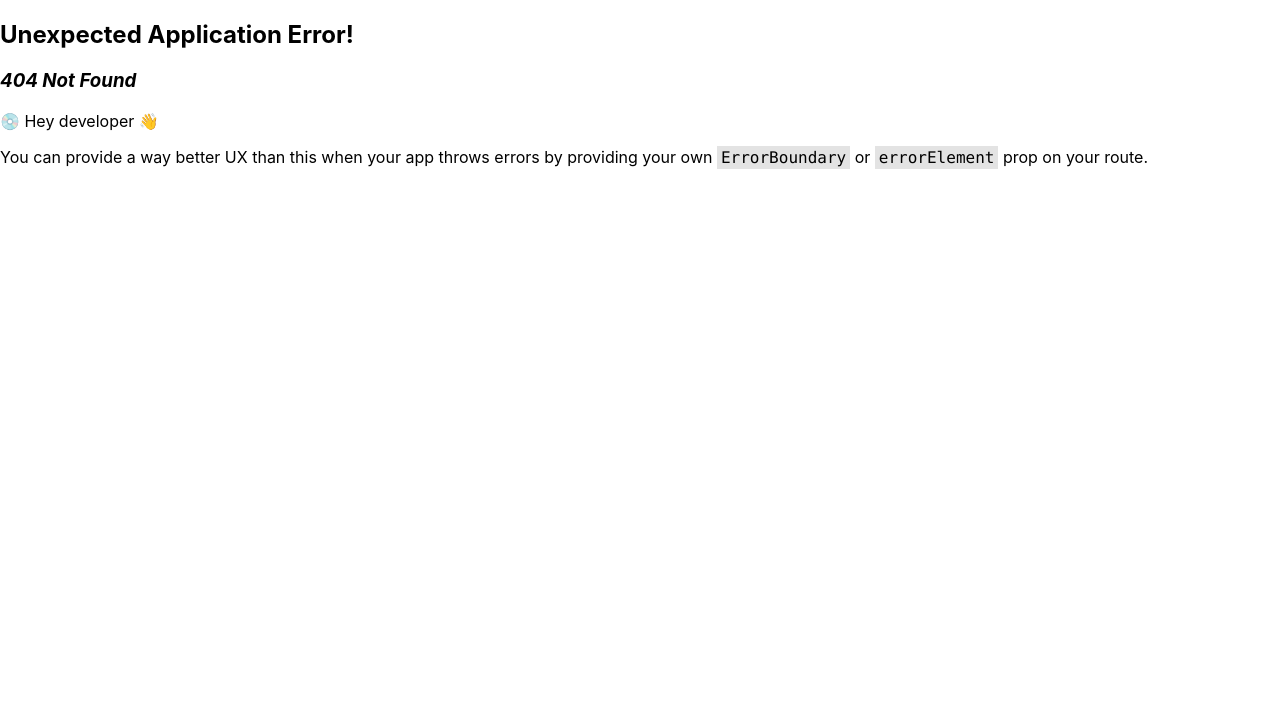
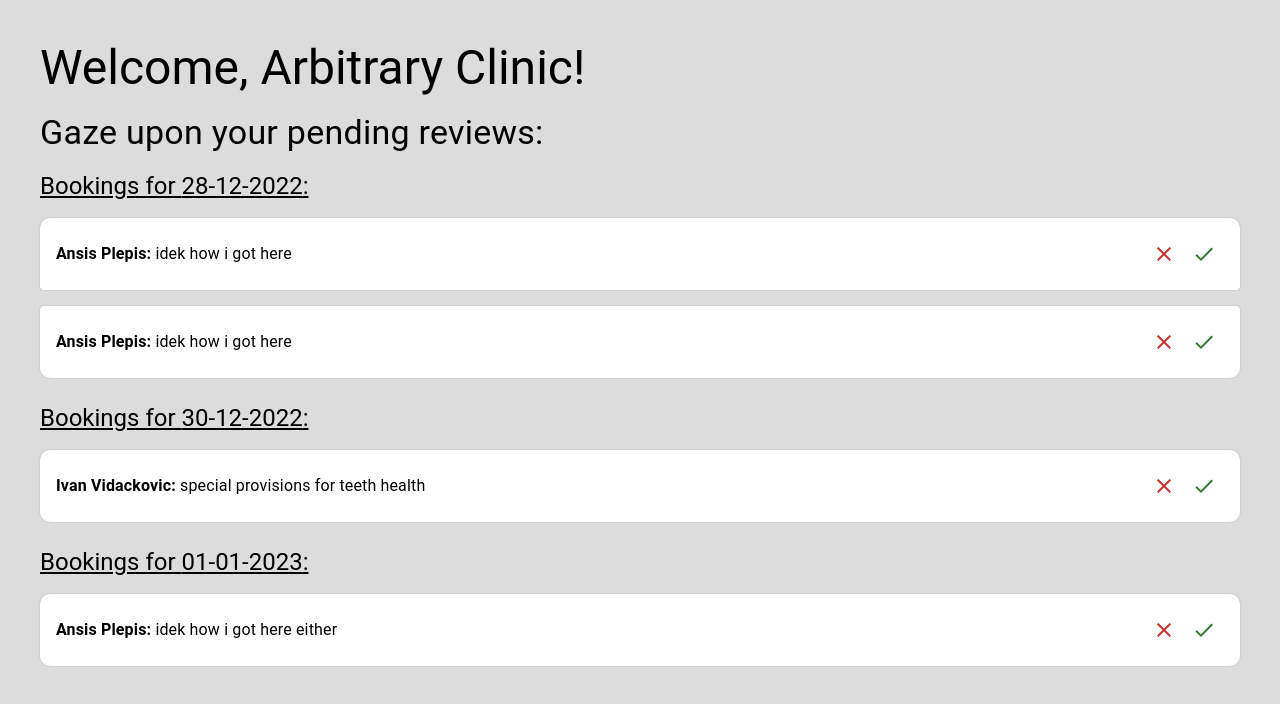
Before and after one commit to Dentismo/t-3, a React (Create React App) app in the folder client/: page /dentist in a window 1280 px wide. Before the commit this address had no page. Shown: the top 704 px of the page. Built offline with nearby package versions, Linux system fonts and the light colour scheme.

Commit message:
#4 Create booking (appointment) cards and display them grouped by their date

```diff
--- /dev/null
+++ b/client/src/pages/ClinicPage/BookingCard.tsx
@@ -0,0 +1,67 @@
+import React from 'react'
+import {
+  Stack,
+  Typography,
+  StackProps,
+  IconButton,
+  Tooltip
+} from '@mui/material'
+import CheckIcon from '@mui/icons-material/Check'
+import CloseIcon from '@mui/icons-material/Close'
+import DeleteIcon from '@mui/icons-material/Delete'
+import IconAction from './IconAction'
+
+// TODO: use backend model
+export type Booking = {
+  id: string
+  user: string
+  reason: string
+  date: string
+  state: 'pending' | 'approved' | 'denied'
+}
+
+type Props = {
+  booking: Booking
+} & StackProps
+
+// TODO: different cards based on state (denied should have delete option)
+const BookingCard: React.FC<Props> = ({ booking, ...props }) => {
+  const { user, reason, date, state } = booking
+  return (
+    <Stack
+      direction="row"
+      {...props}
+      sx={{
+        backgroundColor: 'white',
+        padding: 2,
+        boxShadow: '0 0 2px rgba(0, 0, 0, 0.2)',
+        alignItems: 'center',
+        ...props.sx,
+        transition: 'border-radius 500ms',
+        '&:active': {
+          boxShadow: 'none'
+        },
+        '&:hover': {
+          borderRadius: '10px'
+        }
+      }}
+    >
+      <Typography fontWeight={600}>{user}:&nbsp;</Typography>
+      <Typography>{reason}</Typography>
+      <Stack direction="row" ml="auto">
+        <IconAction
+          tooltip="Deny Appointment"
+          icon={<CloseIcon color="error" />}
+          onClick={() => {}}
+        />
+        <IconAction
+          tooltip="Accept Appointment"
+          icon={<CheckIcon color="success" />}
+          onClick={() => {}}
+        />
+      </Stack>
+    </Stack>
+  )
+}
+
+export default BookingCard
--- /dev/null
+++ b/client/src/pages/ClinicPage/BookingList.tsx
@@ -0,0 +1,83 @@
+import React from 'react'
+import BookingCard, { Booking } from './BookingCard'
+import { Stack, Typography } from '@mui/material'
+
+type Props = {
+  bookings: Booking[]
+}
+
+type BookingsMap = {
+  [date: string]: Booking[]
+}
+
+type BookingItem = {
+  date: string
+  bookings: Booking[]
+}
+
+/**
+ * Component for displaying a list of bookings. Bookings will be separated by their dates, under which all the bookings corresponding to that date will be displayed.
+ * @param props.bookings Array of `Booking` objects to be displayed
+ * @returns
+ */
+const BookingList: React.FC<Props> = ({ bookings }) => {
+  const bookingsMap: BookingsMap = {}
+  bookings.forEach((booking) => {
+    const { date } = booking
+    const bookingsOnDate = bookingsMap[date]
+    if (bookingsOnDate) return bookingsOnDate.push(booking) // if key exists, push onto arr
+    bookingsMap[date] = [booking] // else initialize arr with current booking
+  })
+
+  const bookingsArray: BookingItem[] = []
+  for (const x in bookingsMap) {
+    bookingsArray.push({
+      date: x,
+      bookings: bookingsMap[x]
+    })
+  }
+
+  const sharpRadius = '4px'
+  const smoothRadius = '10px'
+  const createBorderRadius = (index: number, arrLength: number) => {
+    if (index === 0) {
+      if (arrLength === 1)
+        return `${smoothRadius} ${smoothRadius} ${smoothRadius} ${smoothRadius}`
+      return `${smoothRadius} ${smoothRadius} ${sharpRadius} ${sharpRadius}`
+    }
+    if (index === arrLength - 1) {
+      return `${sharpRadius} ${sharpRadius} ${smoothRadius} ${smoothRadius}`
+    }
+  }
+
+  return (
+    <Stack spacing={3}>
+      {bookingsArray.map((item: BookingItem) => {
+        const { date, bookings } = item
+        return (
+          <Stack key={bookings[0].id} spacing={2}>
+            <Typography
+              variant="h5"
+              sx={{
+                textDecoration: 'underline'
+              }}
+            >
+              Bookings for {date}:
+            </Typography>
+            {bookings.map((booking, index) => (
+              <BookingCard
+                booking={booking}
+                key={booking.id}
+                sx={{
+                  borderRadius: createBorderRadius(index, bookings.length)
+                }}
+              />
+            ))}
+          </Stack>
+        )
+      })}
+    </Stack>
+  )
+}
+
+export default BookingList
--- /dev/null
+++ b/client/src/pages/ClinicPage/IconAction.tsx
@@ -0,0 +1,19 @@
+import React from 'react'
+import { Tooltip, IconButton } from '@mui/material'
+import SvgIcon from '@mui/material/SvgIcon'
+
+type Props = {
+  tooltip?: string
+  icon: React.ReactElement
+  onClick: () => void
+}
+
+const IconAction: React.FC<Props> = ({ tooltip, icon, onClick }) => {
+  return (
+    <Tooltip title={tooltip}>
+      <IconButton onClick={onClick}>{icon}</IconButton>
+    </Tooltip>
+  )
+}
+
+export default IconAction
--- /dev/null
+++ b/client/src/pages/ClinicPage/index.tsx
@@ -0,0 +1,72 @@
+import React from 'react'
+import { Stack, Typography } from '@mui/material'
+import { Booking } from './BookingCard'
+import BookingList from './BookingList'
+
+const DentistPage: React.FC = () => {
+  const bookings: Booking[] = [
+    {
+      id: '1',
+      user: 'Ansis Plepis',
+      reason: 'idek how i got here',
+      date: '28-12-2022',
+      state: 'pending'
+    },
+    {
+      id: '2',
+      user: 'Ansis Plepis',
+      reason: 'idek how i got here',
+      date: '28-12-2022',
+      state: 'pending'
+    },
+    {
+      id: '3',
+      user: 'Ivan Vidackovic',
+      reason: 'special provisions for teeth health',
+      date: '30-12-2022',
+      state: 'pending'
+    },
+    {
+      id: '4',
+      user: 'Ansis Plepis',
+
+      reason: 'idek how i got here either',
+      date: '01-01-2023',
+      state: 'pending'
+    },
+    {
+      id: '5',
+      user: 'Ansis Plepis',
+      reason: 'idek how i got here either',
+      date: '01-01-2023',
+      state: 'denied'
+    }
+  ]
+
+  const pendingBookings: Booking[] = bookings.filter(
+    (booking) => booking.state === 'pending'
+  )
+  const approvedBookings: Booking[] = bookings.filter(
+    (booking) => booking.state === 'approved'
+  )
+  const deniedBookings: Booking[] = bookings.filter(
+    (booking) => booking.state === 'denied'
+  )
+
+  return (
+    <Stack
+      sx={{
+        backgroundColor: 'rgb(220, 220, 220)',
+        minHeight: '100vh',
+        padding: 5
+      }}
+      spacing={2}
+    >
+      <Typography variant="h3">Welcome, Arbitrary Clinic!</Typography>
+      <Typography variant="h4">Gaze upon your pending reviews:</Typography>
+      <BookingList bookings={pendingBookings} />
+    </Stack>
+  )
+}
+
+export default DentistPage
--- a/client/src/router.tsx
+++ b/client/src/router.tsx
@@ -1,10 +1,15 @@
 import { createBrowserRouter } from 'react-router-dom'
 import App from './App'
+import ClinicPage from './pages/ClinicPage'
 
 const router = createBrowserRouter([
   {
     path: '/',
     element: <App />
+  },
+  {
+    path: '/dentist',
+    element: <ClinicPage />
   }
 ])
 
```
